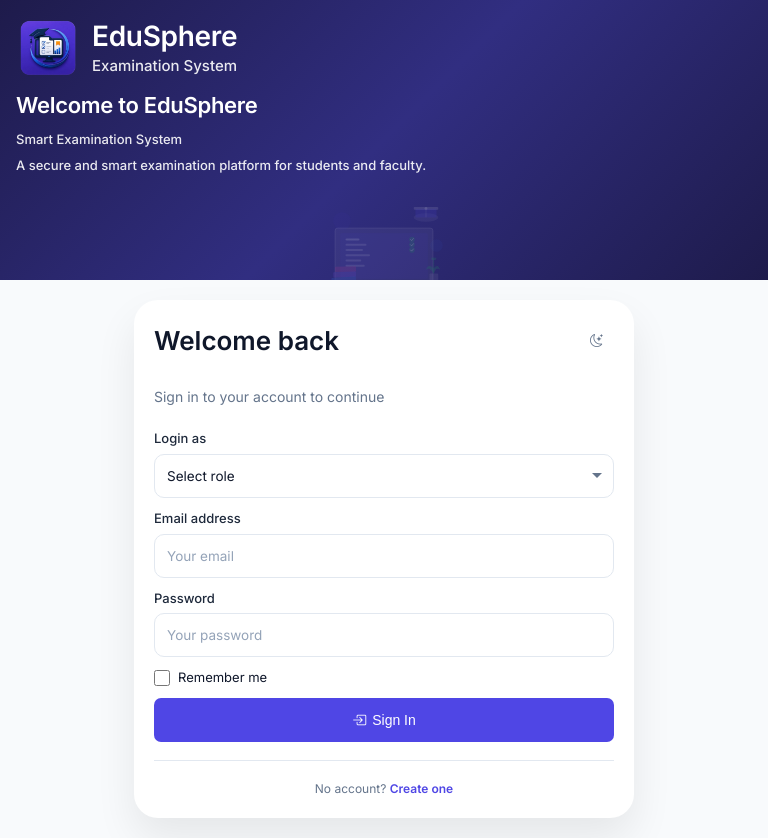
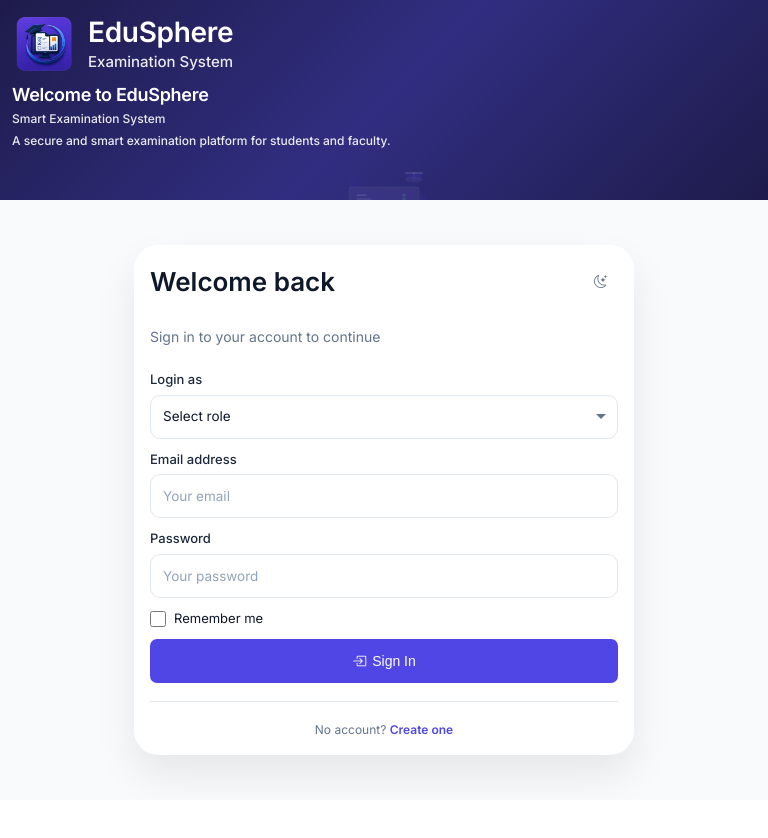
Before and after one commit to Nethinkarakkat/EduSphere, a Flask app: page / in a window 768 px wide. After the commit the page ends 786 px from the top, so only its background shows below. Run offline with Flask 3, Linux system fonts and the light colour scheme.

Commit message:
Improved tablet and mobile design

```diff
--- a/static/css/style.css
+++ b/static/css/style.css
@@ -963,38 +963,12 @@ hr.div { border: none; border-top: 1px solid var(--border-color); margin: 18px 0
   .auth-wrap { flex-direction: column; }
   .auth-panel {
     width: 100%;
-    padding: 16px;
+    padding: 12px;
     min-height: auto;
-    max-height: 35vh;
+    max-height: 25vh;
     overflow-y: auto;
   }
   .auth-panel::before, .auth-panel::after { display: none; }
-  .auth-logo-section { margin-bottom: 12px; }
-  .auth-logo-img { width: 48px; height: 48px; }
-  .auth-logo-text { font-size: 22px; }
-  .auth-logo-subtext { font-size: 13px; }
-  .auth-welcome-section { margin-bottom: 12px; }
-  .auth-welcome-section h1 { font-size: 22px; }
-  .auth-welcome-section p { font-size: 13px; }
-  .auth-illustration-section { margin-bottom: 12px; }
-  .auth-illustration { max-width: 140px; }
-  .auth-features { gap: 12px; }
-  .auth-feat-card { min-width: 100px; padding: 10px; min-height: 80px; }
-  .auth-feat-card .auth-feat-ico { width: 32px; height: 32px; font-size: 14px; }
-  .auth-feat-title { font-size: 12px; }
-  .auth-feat-desc { font-size: 10px; }
-  .auth-footer { padding-top: 8px; font-size: 10px; }
-  .auth-form-side { padding: 20px 16px; }
-  .auth-card { padding: 20px; }
-  .auth-card .form-group { margin-bottom: 10px; }
-  .stats-grid { grid-template-columns: repeat(2,1fr); }
-}
-@media(max-width:640px){
-  .sidebar { transform: translateX(-100%); }
-  .auth-panel {
-    max-height: 30vh;
-    padding: 12px;
-  }
   .auth-logo-section { margin-bottom: 8px; }
   .auth-logo-img { width: 40px; height: 40px; }
   .auth-logo-text { font-size: 18px; }
@@ -1002,19 +976,46 @@ hr.div { border: none; border-top: 1px solid var(--border-color); margin: 18px 0
   .auth-welcome-section { margin-bottom: 8px; }
   .auth-welcome-section h1 { font-size: 18px; margin-bottom: 4px; }
   .auth-welcome-section p { font-size: 12px; margin-bottom: 4px; }
-  .auth-welcome-subtitle { font-size: 11px; }
+  .auth-welcome-subtitle { font-size: 10px; }
   .auth-illustration-section { margin-bottom: 8px; }
   .auth-illustration { max-width: 100px; }
   .auth-features { gap: 8px; }
-  .auth-feat-card { min-width: 80px; padding: 8px; min-height: 70px; }
+  .auth-feat-card { min-width: 80px; padding: 8px; min-height: 60px; }
   .auth-feat-card .auth-feat-ico { width: 28px; height: 28px; font-size: 12px; }
-  .auth-feat-title { font-size: 11px; }
+  .auth-feat-title { font-size: 10px; }
   .auth-feat-desc { font-size: 9px; }
   .auth-footer { padding-top: 6px; font-size: 9px; }
   .auth-form-side { padding: 16px 12px; }
   .auth-card { padding: 16px; }
-  .auth-card h2 { font-size: 20px; }
-  .auth-card .sub { font-size: 13px; margin-bottom: 16px; }
+  .auth-card .form-group { margin-bottom: 10px; }
+  .stats-grid { grid-template-columns: repeat(2,1fr); }
+}
+@media(max-width:640px){
+  .sidebar { transform: translateX(-100%); }
+  .auth-panel {
+    max-height: 20vh;
+    padding: 10px;
+  }
+  .auth-logo-section { margin-bottom: 6px; }
+  .auth-logo-img { width: 36px; height: 36px; }
+  .auth-logo-text { font-size: 16px; }
+  .auth-logo-subtext { font-size: 10px; }
+  .auth-welcome-section { margin-bottom: 6px; }
+  .auth-welcome-section h1 { font-size: 16px; margin-bottom: 2px; }
+  .auth-welcome-section p { font-size: 11px; margin-bottom: 2px; }
+  .auth-welcome-subtitle { font-size: 9px; }
+  .auth-illustration-section { margin-bottom: 6px; }
+  .auth-illustration { max-width: 80px; }
+  .auth-features { gap: 6px; }
+  .auth-feat-card { min-width: 70px; padding: 6px; min-height: 50px; }
+  .auth-feat-card .auth-feat-ico { width: 24px; height: 24px; font-size: 10px; }
+  .auth-feat-title { font-size: 9px; }
+  .auth-feat-desc { font-size: 8px; }
+  .auth-footer { padding-top: 4px; font-size: 8px; }
+  .auth-form-side { padding: 8px 10px; }
+  .auth-card { padding: 14px; margin: 0; }
+  .auth-card h2 { font-size: 18px; }
+  .auth-card .sub { font-size: 12px; margin-bottom: 12px; }
   .auth-card .form-group { margin-bottom: 8px; }
   .main { margin-left: 0; }
   .stats-grid { grid-template-columns: 1fr; }
```
Also changed, not shown: other parts of static/css/style.css (+24 -17 lines).
